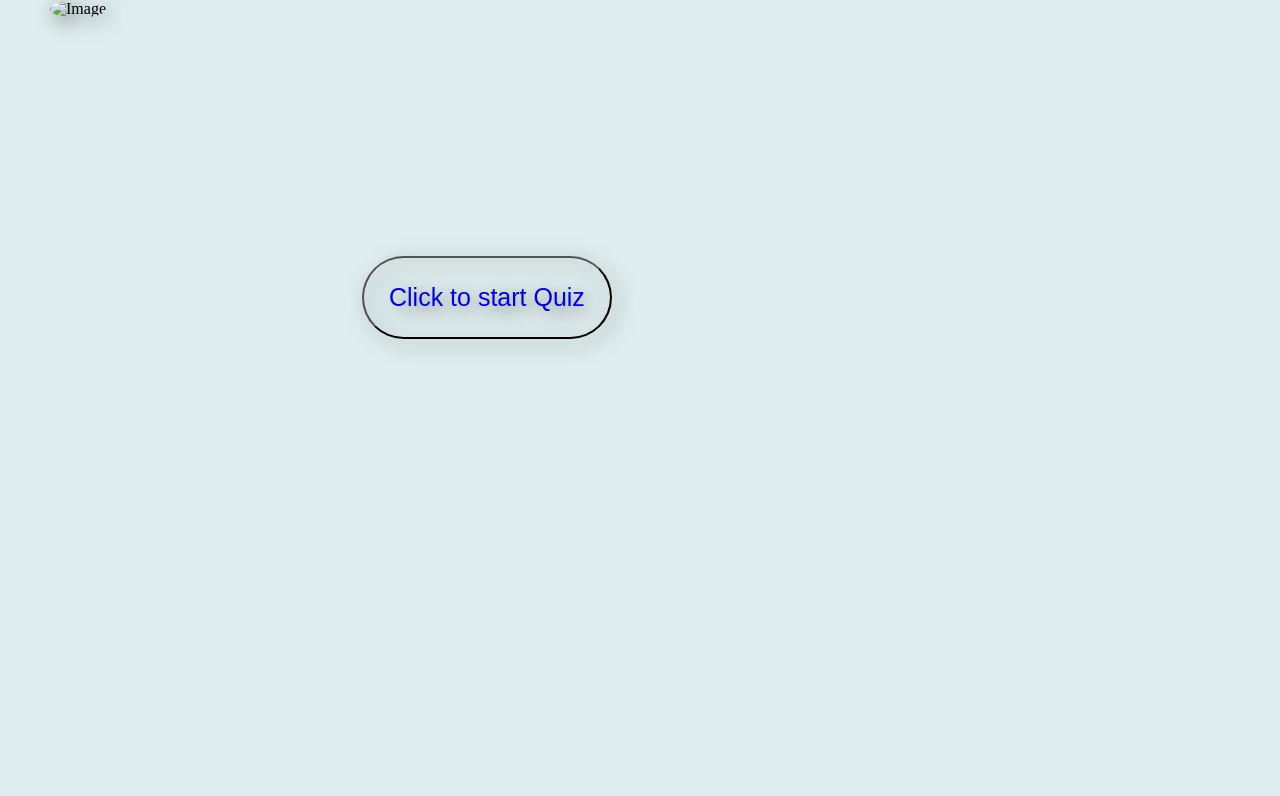
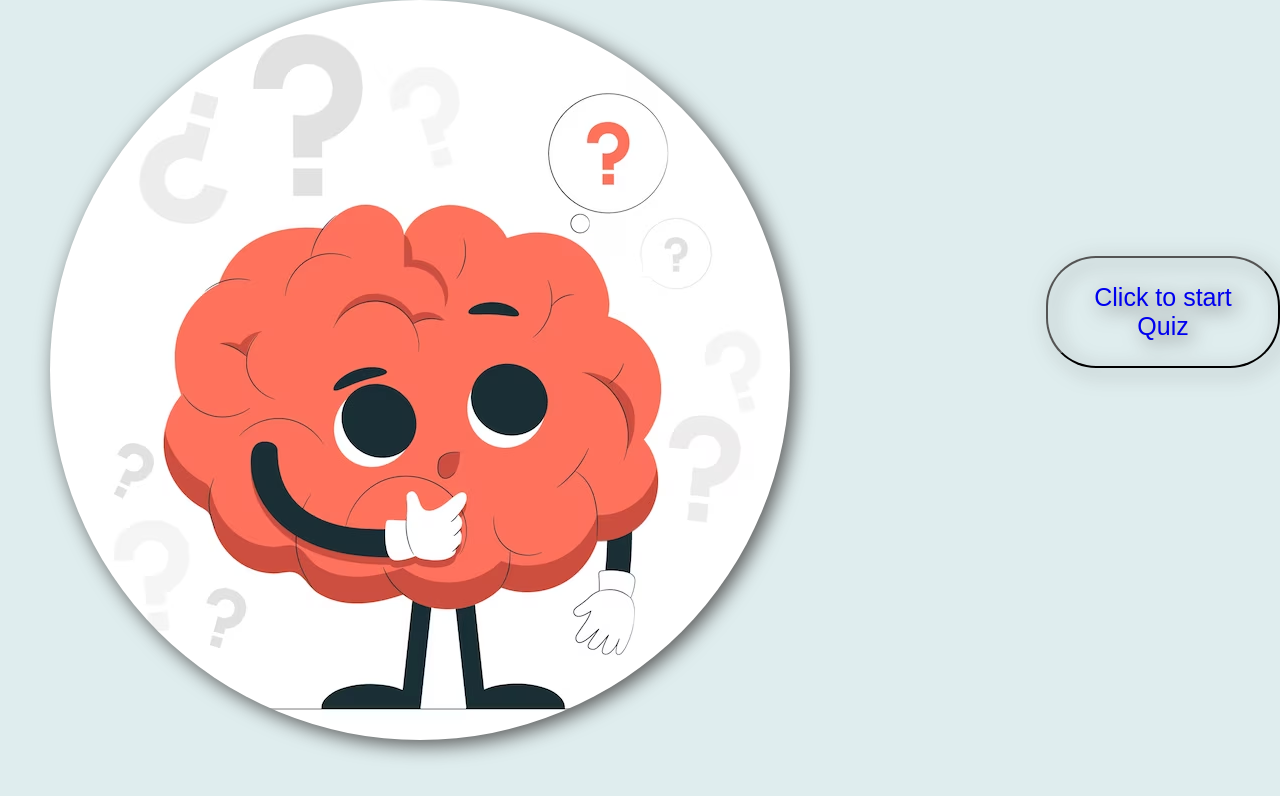
Before and after one commit to shakyaraj9569/Quiz, a plain HTML site: page index.html in a window 1280 px wide. Drawn offline with Linux system fonts and the light colour scheme.

Commit message:
Update index.html

```diff
--- a/index.html
+++ b/index.html
@@ -52,7 +52,7 @@
 
 <body>
     <div>
-        <img src="" alt="Image" id="shadow">
+        <img src="Quiz.avif" alt="Image" id="shadow">
     </div>
     <div class="btn"><button type="submit"><a href="index1.html" > Click to start Quiz</a> </button></div>
 
```
